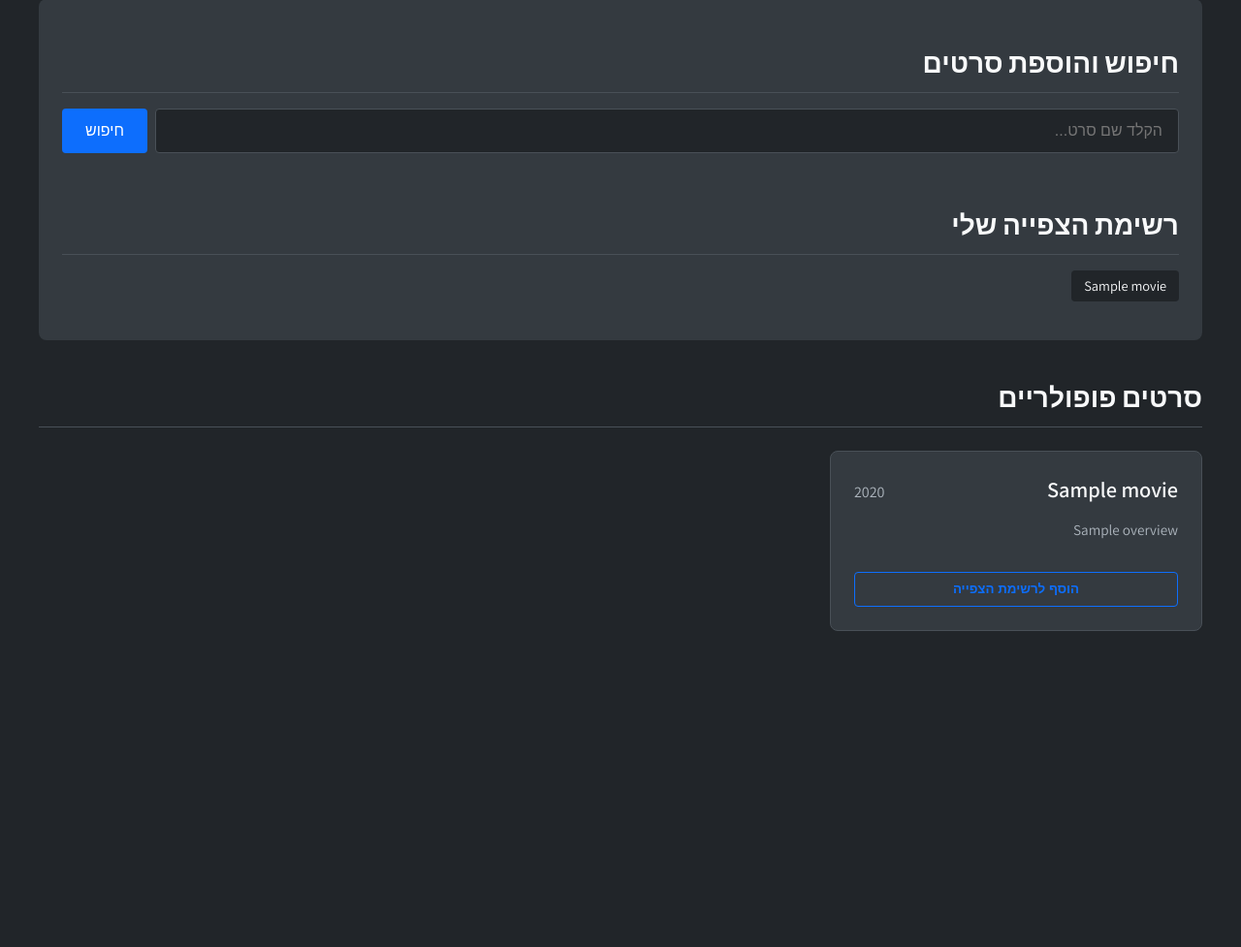
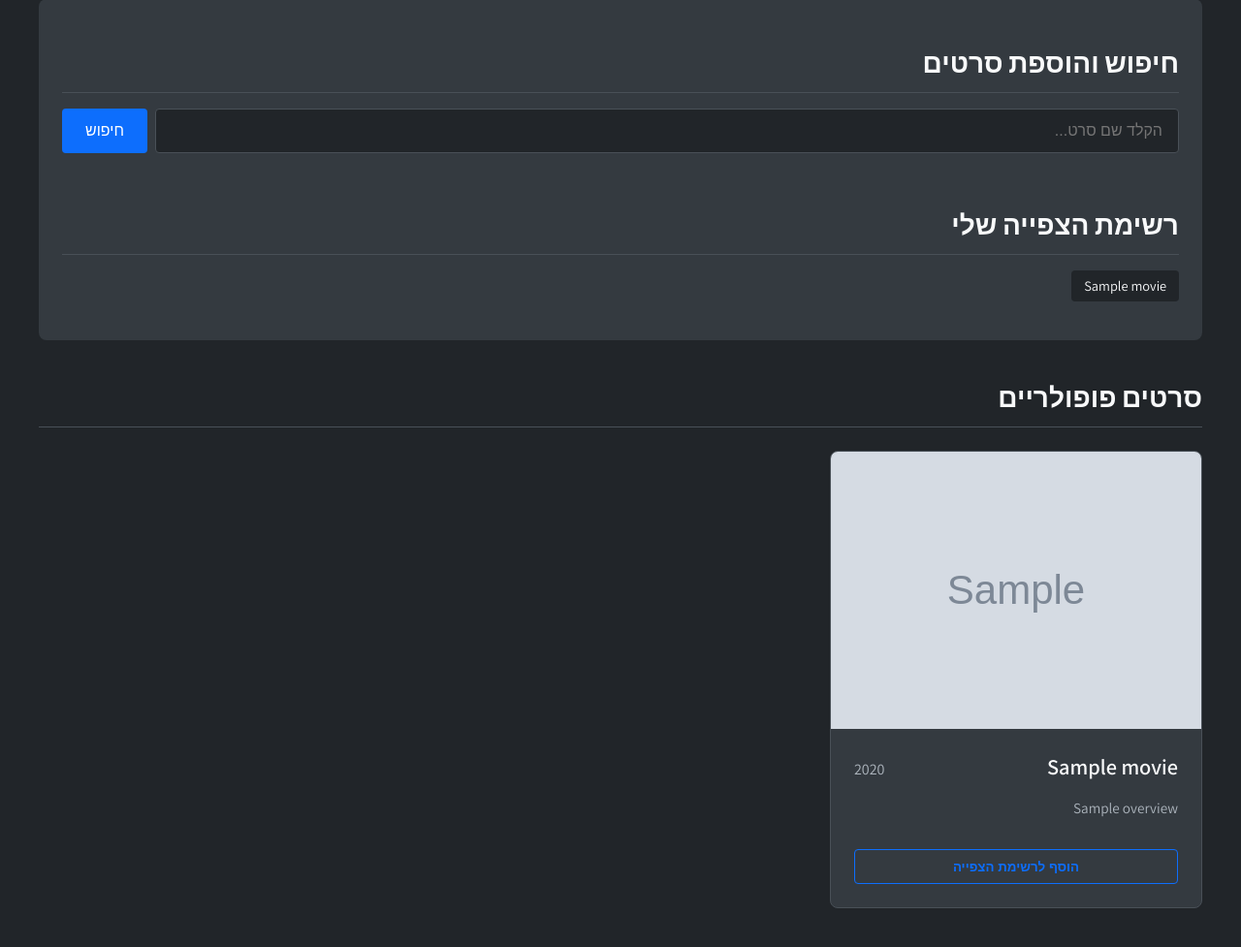
Before and after one commit to VirginiaBensen/movie-watchlist, a Flask app: template templates/index.html in a window 1280 px wide. Shown: the part 207-1184 px from the top of the page at 97% size. Before the commit the page ends 858 px from the top, so only its background shows below. Run offline with Flask 3, Linux system fonts and the light colour scheme; tables that the repository leaves empty hold one stand-in row (values such as "Sample post"); the template is opened without the code that fills it: values that come from a table or form of the project are taken from there, most other values are stand-ins (such as "Sample title", 1, 10 or a date in 2020); grey boxes marked "Sample" are stand-in pictures.

Commit message:
Add movie posters and increase movie count

```diff
--- a/app.py
+++ b/app.py
@@ -42,17 +42,20 @@ TMDB_BASE_URL = "https://api.themoviedb.org/3"
 
 def process_movie_results(movies):
     processed_list = []
+    image_base_url = "https://image.tmdb.org/t/p/w500"
+
     for movie in movies:
-        if movie.get('overview'):
+        if movie.get('overview') and movie.get('poster_path'):
             year = movie.get('release_date', 'N/A')[:4]
             movie['release_year'] = year
+            movie['poster_url'] = f"{image_base_url}{movie['poster_path']}"
             processed_list.append(movie)
     return processed_list
 
 def get_popular_movies():
     popular_movies = []
     popular_url = f"{TMDB_BASE_URL}/movie/popular"
-    for page in range(1, 6):
+    for page in range(1, 11):
         params = {'api_key': TMDB_API_KEY, 'language': 'en-US', 'page': page}
         try:
             response = requests.get(popular_url, params=params)
@@ -152,10 +155,6 @@ def add_to_watchlist():
         db.session.commit()
 
     return redirect(url_for('index'))
-#test comment
-#Triggering pipeline again
-#test comment 3
-#test comment 4
-#test 5
+
 if __name__ == '__main__':
     app.run(host='0.0.0.0', port=5000, debug=True)
--- a/templates/index.html
+++ b/templates/index.html
@@ -107,7 +107,8 @@
             background-color: var(--card-color);
             border: 1px solid var(--border-color);
             border-radius: 8px;
-            padding: 1.5rem;
+            padding: 0;
+            overflow: hidden;
             display: flex;
             flex-direction: column;
             transition: transform 0.2s ease, border-color 0.2s ease;
@@ -116,6 +117,19 @@
         .movie-card:hover {
             transform: translateY(-5px);
             border-color: var(--primary-color);
+        }
+
+        .movie-poster {
+            width: 100%;
+            height: auto;
+            display: block;
+        }
+
+        .card-content {
+            padding: 1.5rem;
+            display: flex;
+            flex-direction: column;
+            flex-grow: 1;
         }
 
         .card-header {
@@ -214,6 +228,9 @@
             <div class="movie-grid">
                 {% for movie in movies %}
                     <div class="movie-card">
+                        <img src="{{ movie.poster_url }}" alt="פוסטר של {{ movie.title }}" class="movie-poster">
+
+                        <div class="card-content">
                             <div>
                                 <div class="card-header">
                                     <h3 class="movie-title">{{ movie.title }}</h3>
@@ -227,6 +244,7 @@
                                 <button type="submit" class="add-button">הוסף לרשימת הצפייה</button>
                             </form>
                         </div>
+                    </div>
                 {% else %}
                     <p class="empty-message">לא נמצאו סרטים.</p>
                 {% endfor %}
```
Lines whose indentation alone changed are shown as unchanged.
